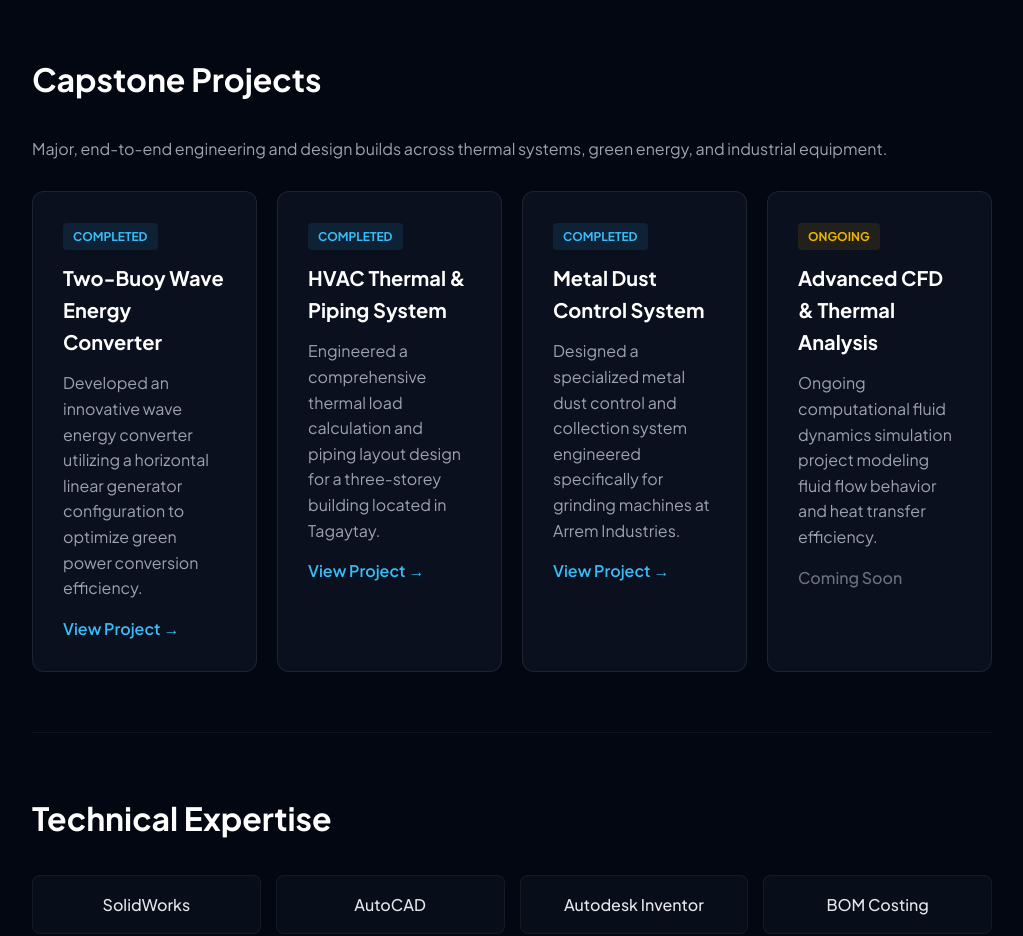
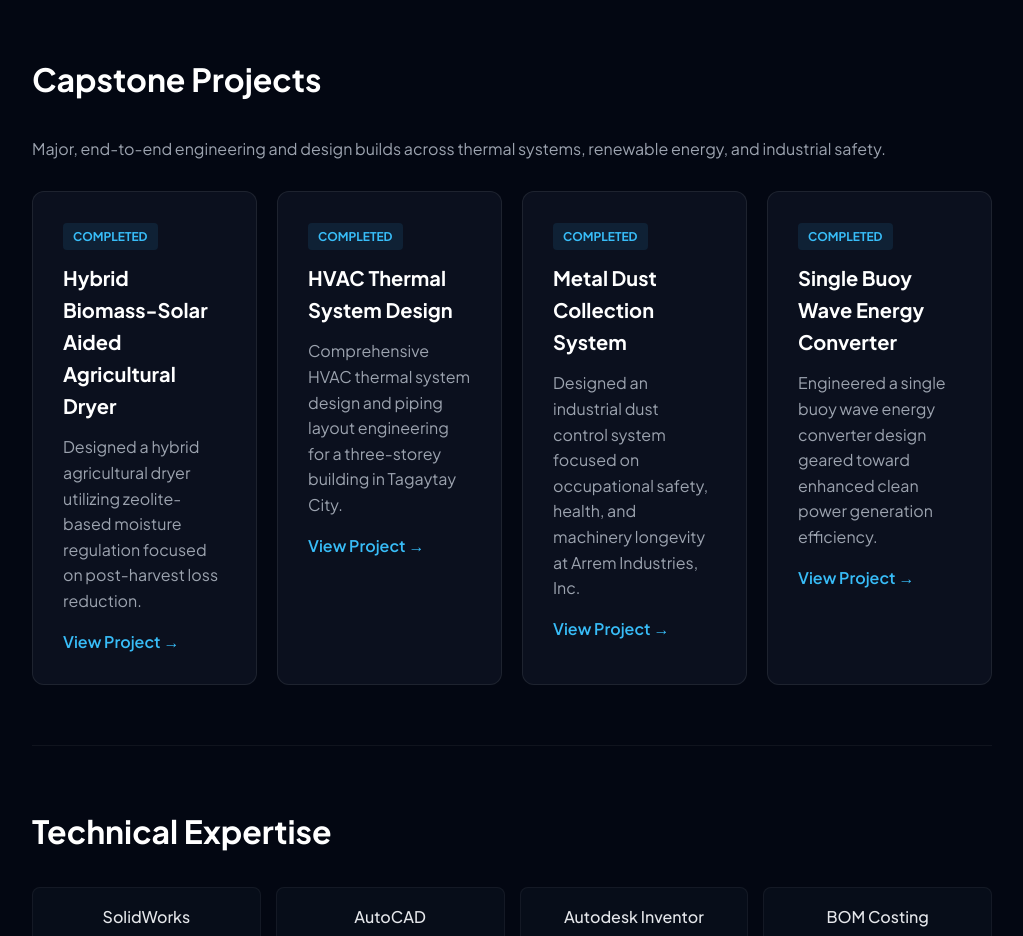
Before and after one commit to carlojamesungria/CarloJames-MechEngineer, a plain HTML site: page index.html in a window 1280 px wide. Shown: the part 2160-3096 px from the top of the page, without its empty margins (128-1151 px from the left). Drawn offline with Linux system fonts and the light colour scheme.

Commit message:
Update index.html

```diff
--- a/index.html
+++ b/index.html
@@ -76,41 +76,41 @@
        <!-- Capstone Projects Section -->
         <section id="capstone" class="section">
             <h2 class="section-title">Capstone Projects</h2>
-            <p style="margin-bottom: 30px;">Major, end-to-end engineering and design builds across thermal systems, green energy, and industrial equipment.</p>
+            <p style="margin-bottom: 30px;">Major, end-to-end engineering and design builds across thermal systems, renewable energy, and industrial safety.</p>
 
             <div class="projects-grid" style="grid-template-columns: repeat(auto-fit, minmax(220px, 1fr));">
 
                 <!-- Capstone 1 -->
                 <a href="https://github.com/carlojamesungria/Your-Repository-Link" target="_blank" class="project-card" style="text-decoration: none; color: inherit; display: block;">
                     <span class="tag">Completed</span>
-                    <h3>Two-Buoy Wave Energy Converter</h3>
-                    <p>Developed an innovative wave energy converter utilizing a horizontal linear generator configuration to optimize green power conversion efficiency.</p>
+                    <h3>Hybrid Biomass-Solar Aided Agricultural Dryer</h3>
+                    <p>Designed a hybrid agricultural dryer utilizing zeolite-based moisture regulation focused on post-harvest loss reduction.</p>
                     <span style="color: #38bdf8; font-weight: 600; display: inline-block; margin-top: 15px;">View Project &rarr;</span>
                 </a>
 
                 <!-- Capstone 2 -->
                 <a href="https://github.com/carlojamesungria/Your-Repository-Link" target="_blank" class="project-card" style="text-decoration: none; color: inherit; display: block;">
                     <span class="tag">Completed</span>
-                    <h3>HVAC Thermal & Piping System</h3>
-                    <p>Engineered a comprehensive thermal load calculation and piping layout design for a three-storey building located in Tagaytay.</p>
+                    <h3>HVAC Thermal System Design</h3>
+                    <p>Comprehensive HVAC thermal system design and piping layout engineering for a three-storey building in Tagaytay City.</p>
                     <span style="color: #38bdf8; font-weight: 600; display: inline-block; margin-top: 15px;">View Project &rarr;</span>
                 </a>
 
                 <!-- Capstone 3 -->
                 <a href="https://github.com/carlojamesungria/Your-Repository-Link" target="_blank" class="project-card" style="text-decoration: none; color: inherit; display: block;">
                     <span class="tag">Completed</span>
-                    <h3>Metal Dust Control System</h3>
-                    <p>Designed a specialized metal dust control and collection system engineered specifically for grinding machines at Arrem Industries.</p>
+                    <h3>Metal Dust Collection System</h3>
+                    <p>Designed an industrial dust control system focused on occupational safety, health, and machinery longevity at Arrem Industries, Inc.</p>
                     <span style="color: #38bdf8; font-weight: 600; display: inline-block; margin-top: 15px;">View Project &rarr;</span>
                 </a>
 
                 <!-- Capstone 4 -->
-                <div class="project-card" style="border: 1px solid rgba(255, 255, 255, 0.08);">
-                    <span class="tag" style="background: rgba(234, 179, 8, 0.1); color: #eab308;">Ongoing</span>
-                    <h3>Advanced CFD & Thermal Analysis</h3>
-                    <p>Ongoing computational fluid dynamics simulation project modeling fluid flow behavior and heat transfer efficiency.</p>
-                    <span style="color: #6b7280; font-weight: 500; display: inline-block; margin-top: 15px;">Coming Soon</span>
-                </div>
+                <a href="https://github.com/carlojamesungria/Your-Repository-Link" target="_blank" class="project-card" style="text-decoration: none; color: inherit; display: block;">
+                    <span class="tag">Completed</span>
+                    <h3>Single Buoy Wave Energy Converter</h3>
+                    <p>Engineered a single buoy wave energy converter design geared toward enhanced clean power generation efficiency.</p>
+                    <span style="color: #38bdf8; font-weight: 600; display: inline-block; margin-top: 15px;">View Project &rarr;</span>
+                </a>
 
             </div>
         </section>
```
